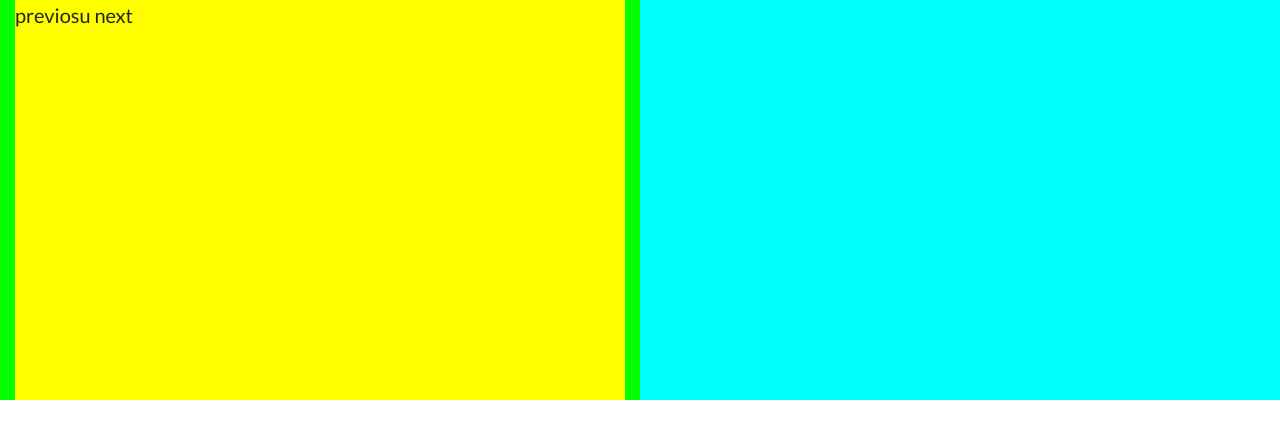
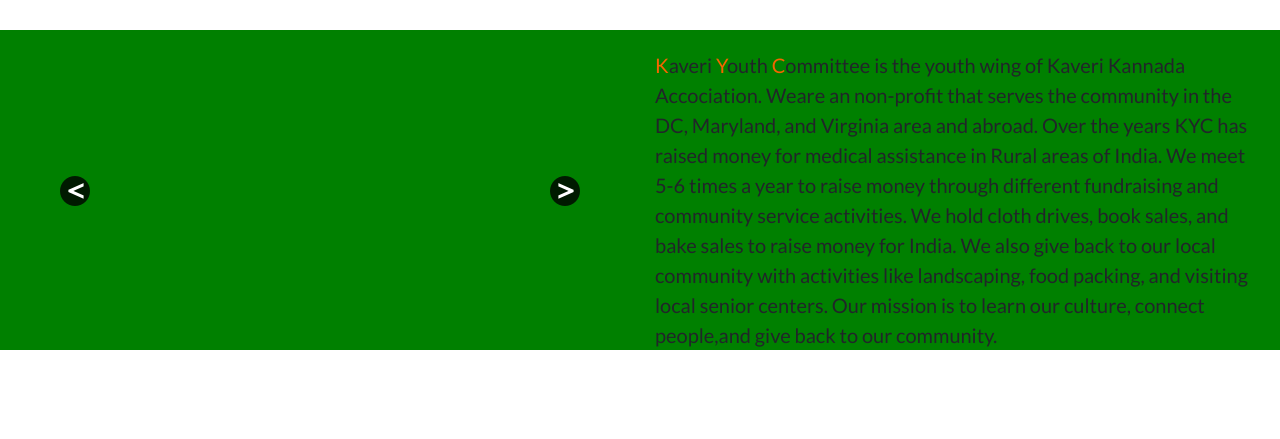
Before and after one commit to kyckaveri/website, a Django app: template kycwebsite/templates/publicviewcontroller/home.html in a window 1280 px wide. Shown: the part 68-507 px from the top of the page. Run offline with Django 3.2, Linux system fonts and the light colour scheme; the template is opened without the code that fills it, so the values that code supplies are empty; some libraries are stand-ins or nearby versions.

Commit message:
image carousel

```diff
--- a/kycwebsite/static/publicviewcontroller/css/home.css
+++ b/kycwebsite/static/publicviewcontroller/css/home.css
@@ -4,5 +4,25 @@
     background-position: center;
     width: 100%;
     /* TODO: Update the images to be a certain aspect ratio + lower this height amount */
-    height: 20em;
+    height: 13em;
 }
+
+#prevImage {
+    position: absolute;
+    bottom: 45%;
+    left: 60px;
+}
+
+#nextImage {
+    position: absolute;
+    bottom: 45%;
+    right: 60px;
+}
+
+#info {
+    padding-top: 20px;
+}
+
+.accent {
+    color: var(--accent-text);
+}
--- a/kycwebsite/templates/publicviewcontroller/home.html
+++ b/kycwebsite/templates/publicviewcontroller/home.html
@@ -4,7 +4,9 @@
 {% block css %}
 
 <link rel="stylesheet" type="text/css" href="{% static 'publicviewcontroller/css/home.css' %}"/>
+<style>
 
+</style>
 {% endblock %}
 
 {% block onloadjs %}
@@ -16,12 +18,25 @@ carousel.style.backgroundImage = "url({{ first_image }})";
 
 <script type="text/javascript">
 
+    var images = [{% for image in images %}"{{ image }}", {% endfor %}];
+    var position = 0;
+
     function nextImage() {
-        alert("next");
+        position += 1;
+        if (position == images.length) {
+            position = 0;
+        }
+        var carousel = document.getElementById('carousel');
+        carousel.style.backgroundImage = "url(" + images[position] + ")";
     }
 
     function prevImage() {
-        alert("previous");
+        position -= 1;
+        if (position == -1) {
+            position = images.length - 1;
+        }
+                var carousel = document.getElementById('carousel');
+        carousel.style.backgroundImage = "url(" + images[position] + ")";
     }
 
 </script>
@@ -30,23 +45,29 @@ carousel.style.backgroundImage = "url({{ first_image }})";
 
 {% block body %}
 
+<br/>
+
 <div class="container-fluid">
-
-    <!--TODO: Remove the style in the html tags (they are there for positioning) -->
-
     <!-- Image Carousel and Description -->
-    <div class="row">
+    <div class="row" style="background-color: green;">
         <!-- Image Carousel -->
-        <div class="col-12 col-lg-6" style="background-color: rgb(0, 255, 0);">
-            <div id="carousel" style="background-color: rgb(255, 255, 0);">
-                <a id="prevImage" onclick="prevImage();">previosu</a>
-                <a id="nextImage" onclick="nextImage();">next</a>
+        <div class="col-12 col-lg-6">
+            <div id="carousel">
+                <a id="prevImage" onclick="prevImage();"><img src="{% static 'publicviewcontroller/img/previous.png' %}"/></a>
+                <a id="nextImage" onclick="nextImage();"><img src="{% static 'publicviewcontroller/img/next.png' %}"/></a>
             </div>
         </div>
 
         <!-- Description -->
-        <div class="col-12 col-lg-6" style="background-color: rgb(0, 255, 255);">
+        <div class="col-12 col-lg-6">
+            <div id="info">
+                <span class="accent">K</span>averi <span class="accent">Y</span>outh <span class="accent">C</span>ommittee is the youth wing of Kaveri Kannada Accociation. Weare an non-profit that serves the community in the DC, Maryland, and Virginia area and abroad. Over the years KYC has raised money for medical assistance in Rural areas of India. We meet 5-6 times a year to raise money through different fundraising and community service activities. We hold cloth drives, book sales, and bake sales to raise money for India. We also give back to our local community with activities like landscaping, food packing, and visiting local senior centers. Our mission is to learn our culture, connect people,and give back to our community.
+            </div>
         </div>
+    </div>
+
+    <div class="row">
+
     </div>
 
 </div>
```
Also changed, not shown: kycwebsite/apps/publicviewcontroller/views.py (+5 -4 lines), kycwebsite/static/publicviewcontroller/img/next.png (added), kycwebsite/static/publicviewcontroller/img/previous.png (added).
